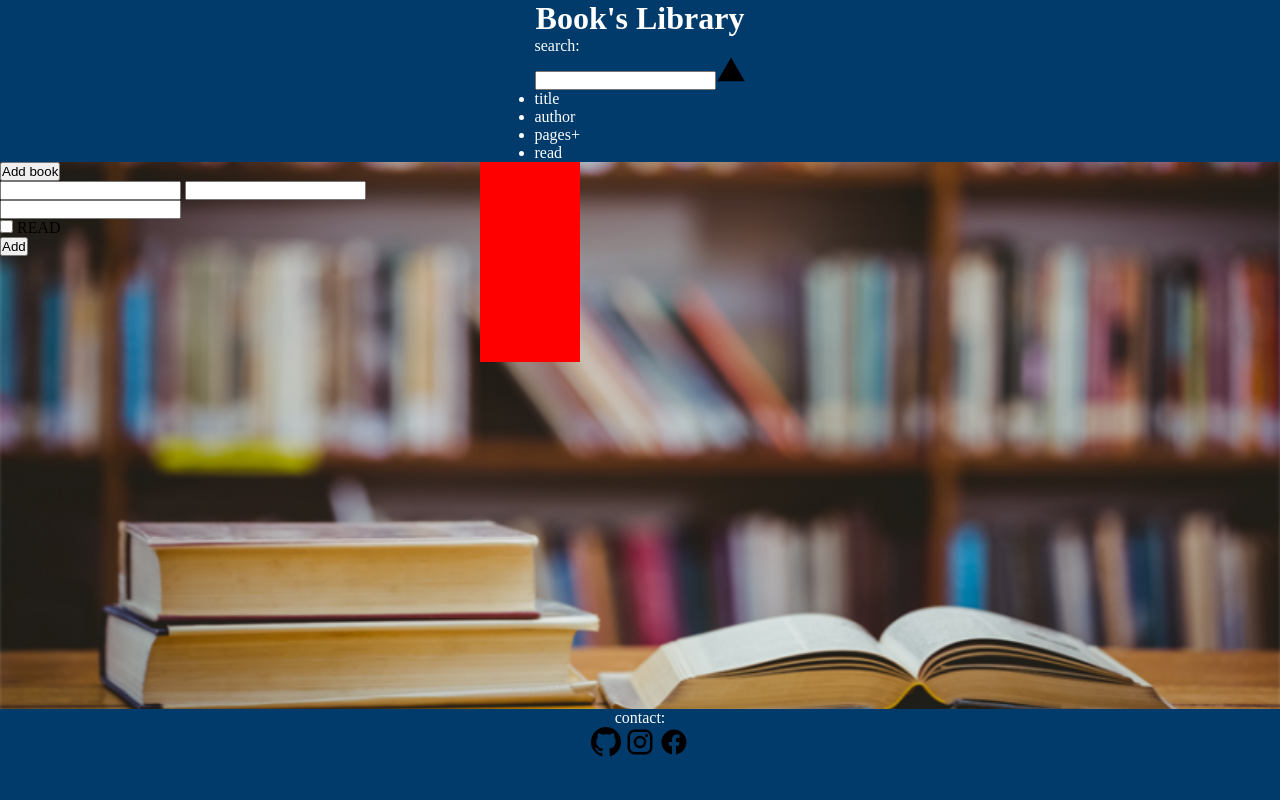
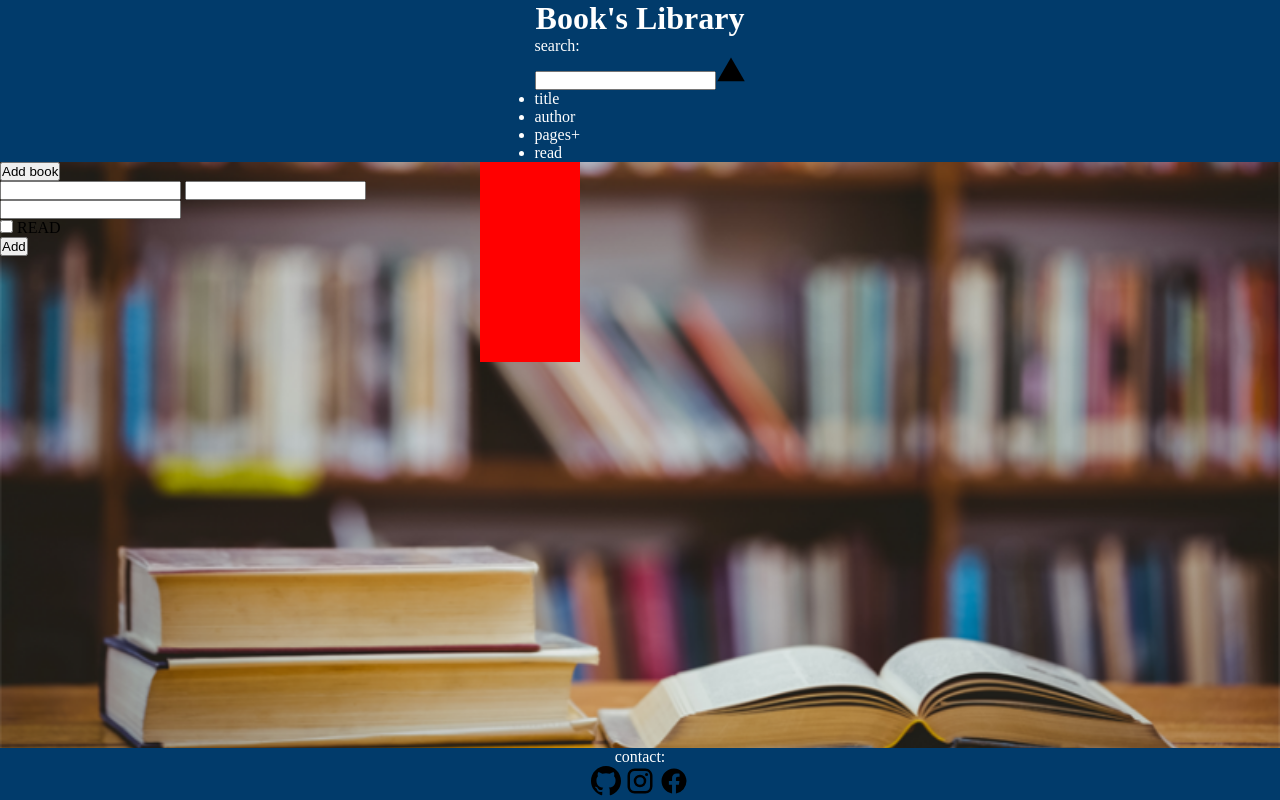
Before and after one commit to heno-s/odin-library, a website: page index.html in a window 1280 px wide. Drawn offline with Linux system fonts and the light colour scheme.

Commit message:
Optimize layout properties

```diff
--- a/style.css
+++ b/style.css
@@ -30,12 +30,11 @@ footer {
     display: flex;
     flex-direction: column;
     align-items: center;
-    flex: 1;
 }
 
 main {
     display: flex;
-    flex: 6;
+    flex: 1;
     background: url(./images/library-background.png) no-repeat center /
         100% 120%;
 }
```
